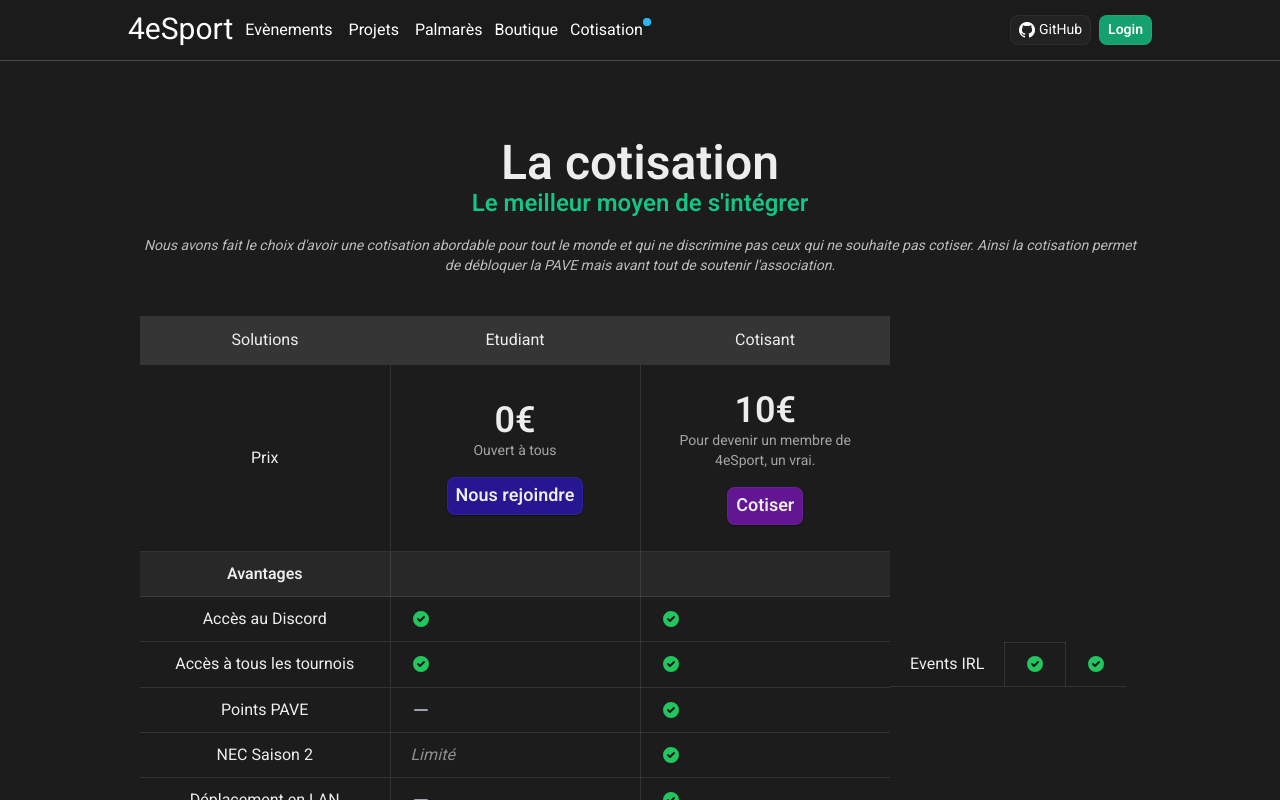
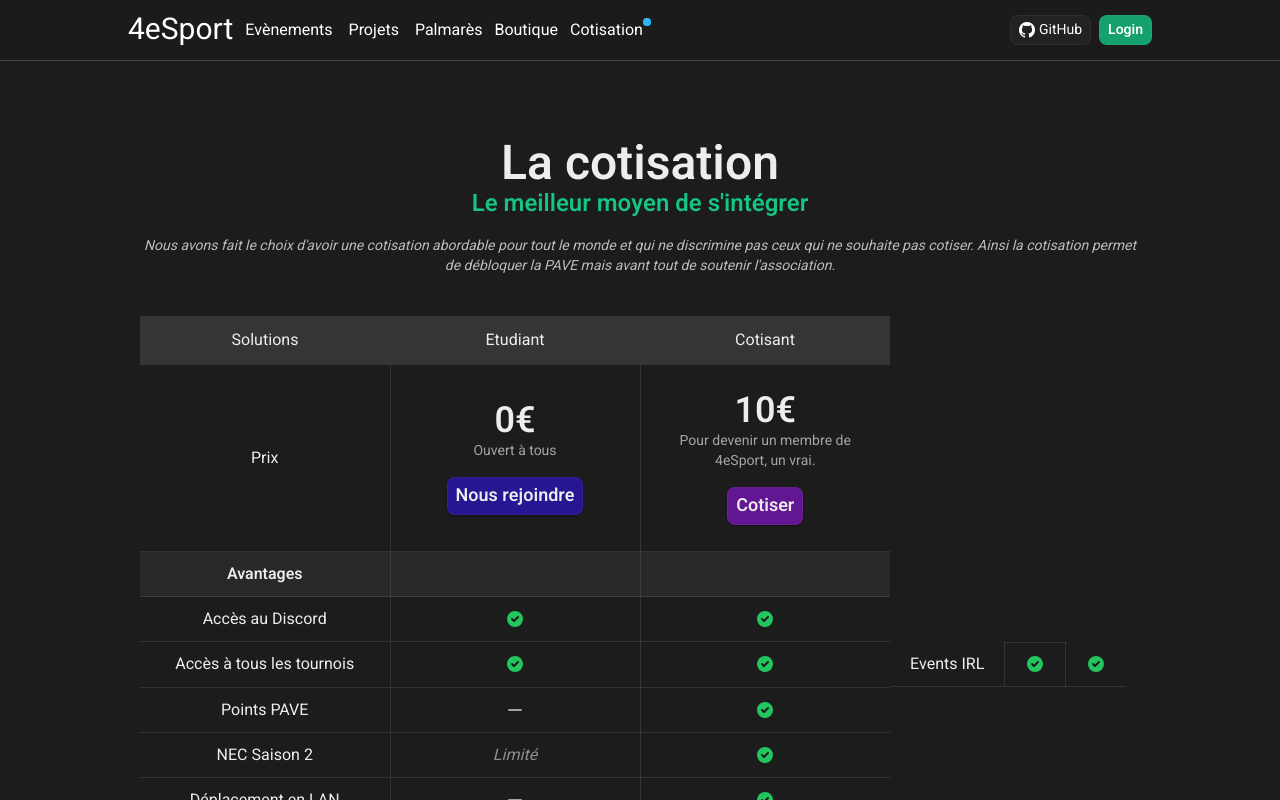
Before and after one commit to Mateleo/4eSport, a Vue app in the folder site/: page /cotisation in a window 1280 px wide. Shown: the top 800 px of the page. Built offline with nearby package versions, Linux system fonts and the light colour scheme.

Commit message:
Centrage des avantages cotisation

```diff
--- a/site/src/views/CotisationView.vue
+++ b/site/src/views/CotisationView.vue
@@ -351,6 +351,7 @@ td, th{
     padding-bottom: 8px;
     font-weight: 400;
     font-size: 0.8rem;
+    text-align: center;
 }
 td:nth-child(2){
         border: 1px solid rgba(255, 255, 255, 0.1);
@@ -368,6 +369,9 @@ table{
 .title{
     font-weight: 700;
 }
+svg{
+  margin: auto;
+}
 @media (min-width: 768px) {
     td, th{
     padding: 10px;
```
